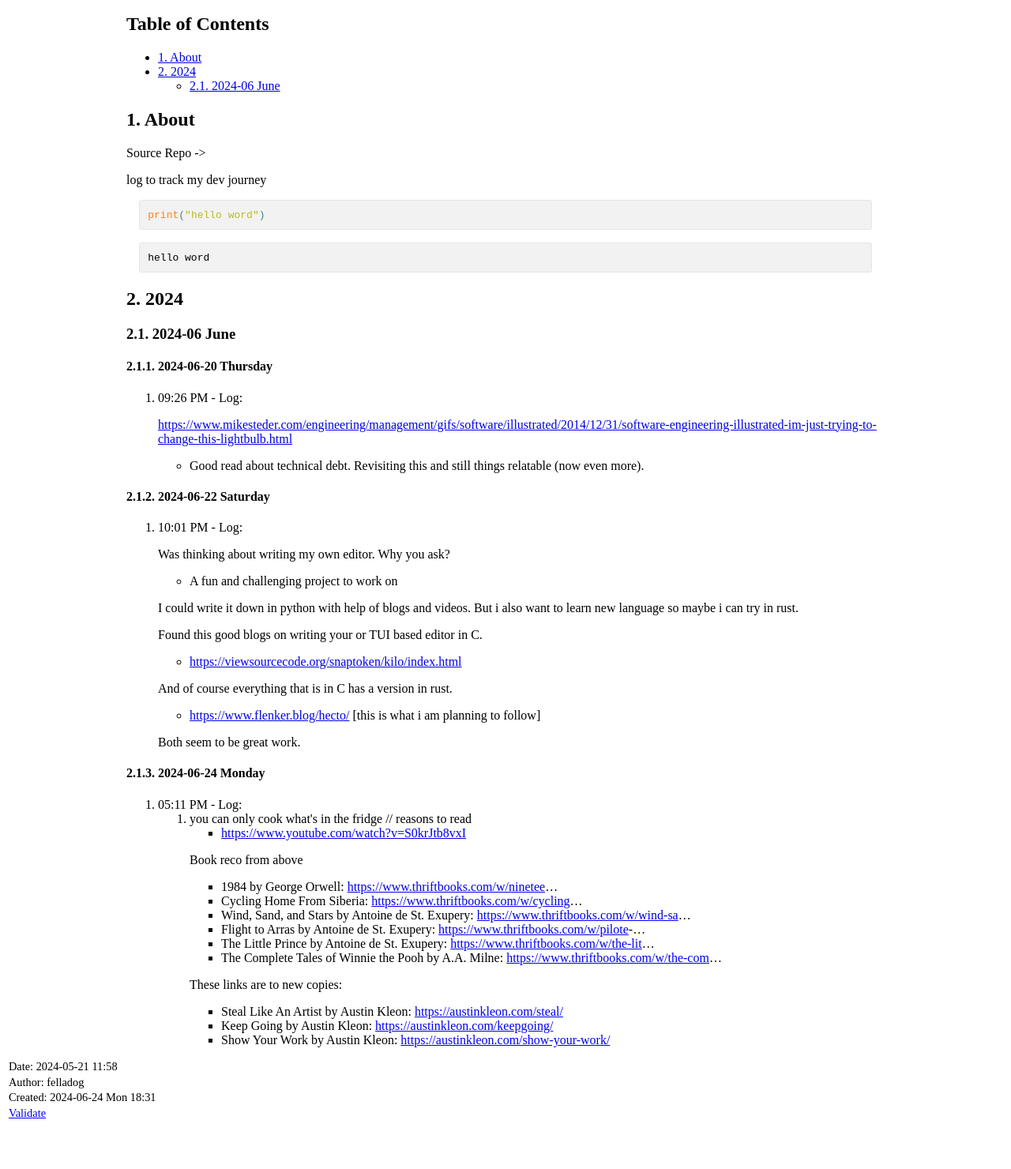
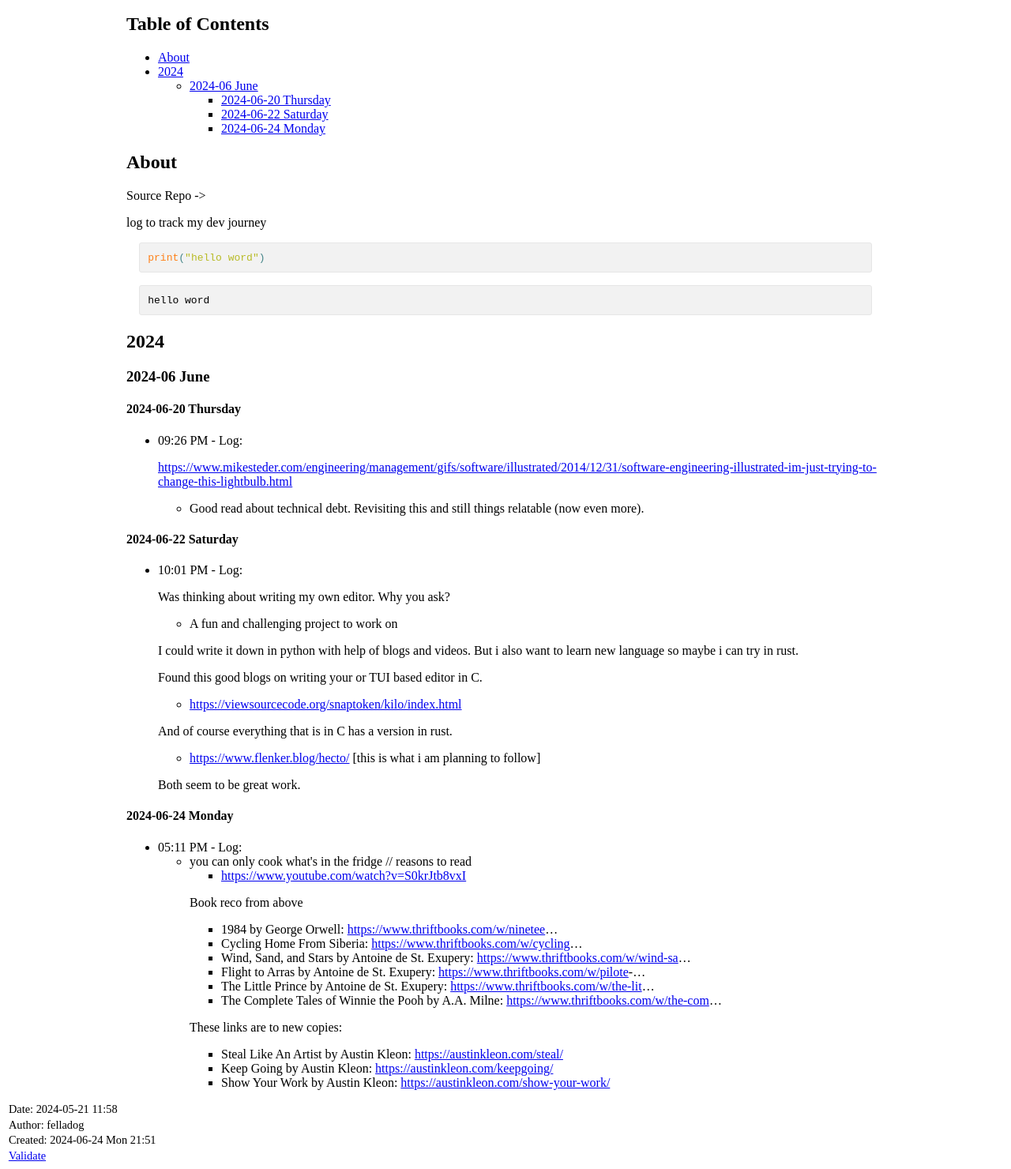
Before and after one commit to utsavdarlami/dlog, a plain HTML site: page index.html in a window 1280 px wide. Shown: the part 61-1541 px from the top of the page at 79% size. Before the commit the page ends 1487 px from the top, so only its background shows below. Drawn offline with Linux system fonts and the light colour scheme.

Commit message:
fix: toc ignore number and toc level 3

```diff
--- a/index.html
+++ b/index.html
@@ -3,7 +3,7 @@
 "http://www.w3.org/TR/xhtml1/DTD/xhtml1-strict.dtd">
 <html xmlns="http://www.w3.org/1999/xhtml" lang="en" xml:lang="en">
 <head>
-<!-- 2024-06-24 Mon 18:31 -->
+<!-- 2024-06-24 Mon 21:51 -->
 <meta http-equiv="Content-Type" content="text/html;charset=utf-8" />
 <meta name="viewport" content="width=device-width, initial-scale=1" />
 <title>My Dev Log</title>
@@ -201,19 +201,25 @@
 <h2>Table of Contents</h2>
 <div id="text-table-of-contents" role="doc-toc">
 <ul>
-<li><a href="#org8bdefa3">1. About</a></li>
-<li><a href="#orgdcac89a">2. 2024</a>
+<li><a href="#org733ed7f">About</a></li>
+<li><a href="#orgcef0b77">2024</a>
 <ul>
-<li><a href="#org574683a">2.1. 2024-06 June</a></li>
+<li><a href="#org39206ef">2024-06 June</a>
+<ul>
+<li><a href="#orgaa653ea">2024-06-20 Thursday</a></li>
+<li><a href="#orgfaec608">2024-06-22 Saturday</a></li>
+<li><a href="#orga86bf5a">2024-06-24 Monday</a></li>
+</ul>
+</li>
 </ul>
 </li>
 </ul>
 </div>
 </div>
 
-<div id="outline-container-org8bdefa3" class="outline-2">
-<h2 id="org8bdefa3"><span class="section-number-2">1.</span> About</h2>
-<div class="outline-text-2" id="text-1">
+<div id="outline-container-org733ed7f" class="outline-2">
+<h2 id="org733ed7f">About</h2>
+<div class="outline-text-2" id="text-org733ed7f">
 <p>
 Source Repo -&gt;
 </p>
@@ -233,21 +239,21 @@ hello word
 </div>
 </div>
 
-<div id="outline-container-orgdcac89a" class="outline-2">
-<h2 id="orgdcac89a"><span class="section-number-2">2.</span> 2024</h2>
-<div class="outline-text-2" id="text-2">
+<div id="outline-container-orgcef0b77" class="outline-2">
+<h2 id="orgcef0b77">2024</h2>
+<div class="outline-text-2" id="text-orgcef0b77">
 </div>
-<div id="outline-container-org574683a" class="outline-3">
-<h3 id="org574683a"><span class="section-number-3">2.1.</span> 2024-06 June</h3>
-<div class="outline-text-3" id="text-2-1">
+<div id="outline-container-org39206ef" class="outline-3">
+<h3 id="org39206ef">2024-06 June</h3>
+<div class="outline-text-3" id="text-org39206ef">
 </div>
-<div id="outline-container-orgbb57f22" class="outline-4">
-<h4 id="orgbb57f22"><span class="section-number-4">2.1.1.</span> 2024-06-20 Thursday</h4>
-<div class="outline-text-4" id="text-2-1-1">
+<div id="outline-container-orgaa653ea" class="outline-4">
+<h4 id="orgaa653ea">2024-06-20 Thursday</h4>
+<div class="outline-text-4" id="text-orgaa653ea">
 </div>
-<ol class="org-ol">
-<li><a id="orga8b98dd"></a>09:26 PM - Log:<br />
-<div class="outline-text-5" id="text-2-1-1-1">
+<ul class="org-ul">
+<li><a id="orgcc34ed7"></a>09:26 PM - Log:<br />
+<div class="outline-text-5" id="text-orgcc34ed7">
 <p>
 <a href="https://www.mikesteder.com/engineering/management/gifs/software/illustrated/2014/12/31/software-engineering-illustrated-im-just-trying-to-change-this-lightbulb.html">https://www.mikesteder.com/engineering/management/gifs/software/illustrated/2014/12/31/software-engineering-illustrated-im-just-trying-to-change-this-lightbulb.html</a>
 </p>
@@ -256,16 +262,16 @@ hello word
 </ul>
 </div>
 </li>
-</ol>
+</ul>
 </div>
 
-<div id="outline-container-org94c65fe" class="outline-4">
-<h4 id="org94c65fe"><span class="section-number-4">2.1.2.</span> 2024-06-22 Saturday</h4>
-<div class="outline-text-4" id="text-2-1-2">
+<div id="outline-container-orgfaec608" class="outline-4">
+<h4 id="orgfaec608">2024-06-22 Saturday</h4>
+<div class="outline-text-4" id="text-orgfaec608">
 </div>
-<ol class="org-ol">
-<li><a id="org194a658"></a>10:01 PM - Log:<br />
-<div class="outline-text-5" id="text-2-1-2-1">
+<ul class="org-ul">
+<li><a id="org2db9466"></a>10:01 PM - Log:<br />
+<div class="outline-text-5" id="text-org2db9466">
 <p>
 Was thinking about writing my own editor. Why you ask?
 </p>
@@ -295,21 +301,21 @@ Both seem to be great work.
 </p>
 </div>
 </li>
-</ol>
+</ul>
 </div>
 
-<div id="outline-container-orgb0cdf22" class="outline-4">
-<h4 id="orgb0cdf22"><span class="section-number-4">2.1.3.</span> 2024-06-24 Monday</h4>
-<div class="outline-text-4" id="text-2-1-3">
+<div id="outline-container-orga86bf5a" class="outline-4">
+<h4 id="orga86bf5a">2024-06-24 Monday</h4>
+<div class="outline-text-4" id="text-orga86bf5a">
 </div>
-<ol class="org-ol">
-<li><a id="org05466ba"></a>05:11 PM - Log:<br />
-<div class="outline-text-5" id="text-2-1-3-1">
+<ul class="org-ul">
+<li><a id="org5f76513"></a>05:11 PM - Log:<br />
+<div class="outline-text-5" id="text-org5f76513">
 </div>
 
-<ol class="org-ol">
-<li><a id="org92104d7"></a>you can only cook what's in the fridge // reasons to read<br />
-<div class="outline-text-6" id="text-2-1-3-1-1">
+<ul class="org-ul">
+<li><a id="org573038b"></a>you can only cook what's in the fridge // reasons to read<br />
+<div class="outline-text-6" id="text-org573038b">
 <ul class="org-ul">
 <li><a href="https://www.youtube.com/watch?v=S0krJtb8vxI">https://www.youtube.com/watch?v=S0krJtb8vxI</a></li>
 </ul>
@@ -337,9 +343,9 @@ These links are to new copies:
 </ul>
 </div>
 </li>
-</ol>
+</ul>
 </li>
-</ol>
+</ul>
 </div>
 </div>
 </div>
@@ -347,7 +353,7 @@ These links are to new copies:
 <div id="postamble" class="status">
 <p class="date">Date: 2024-05-21 11:58</p>
 <p class="author">Author: felladog</p>
-<p class="date">Created: 2024-06-24 Mon 18:31</p>
+<p class="date">Created: 2024-06-24 Mon 21:51</p>
 <p class="validation"><a href="https://validator.w3.org/check?uri=referer">Validate</a></p>
 </div>
 </body>
```
Also changed, not shown: 1 other file.
